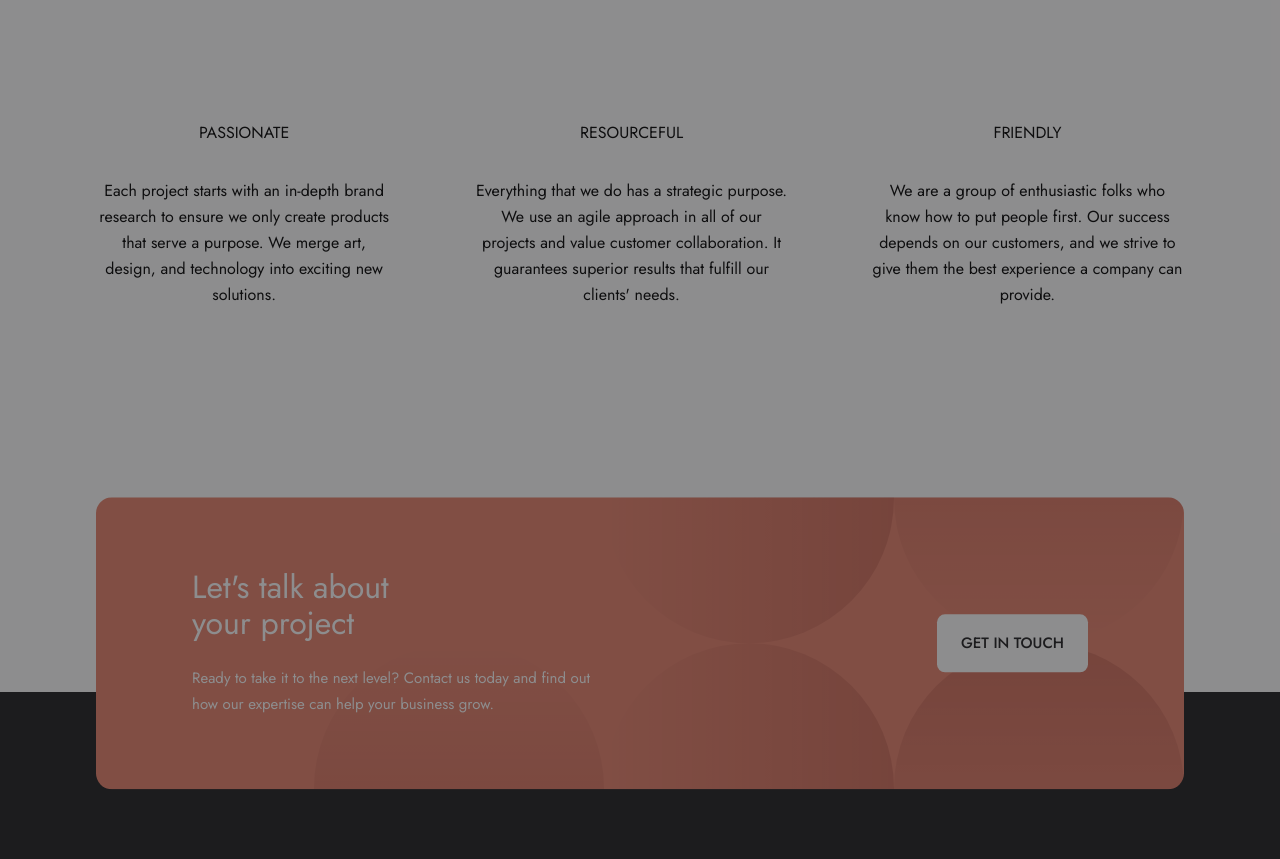
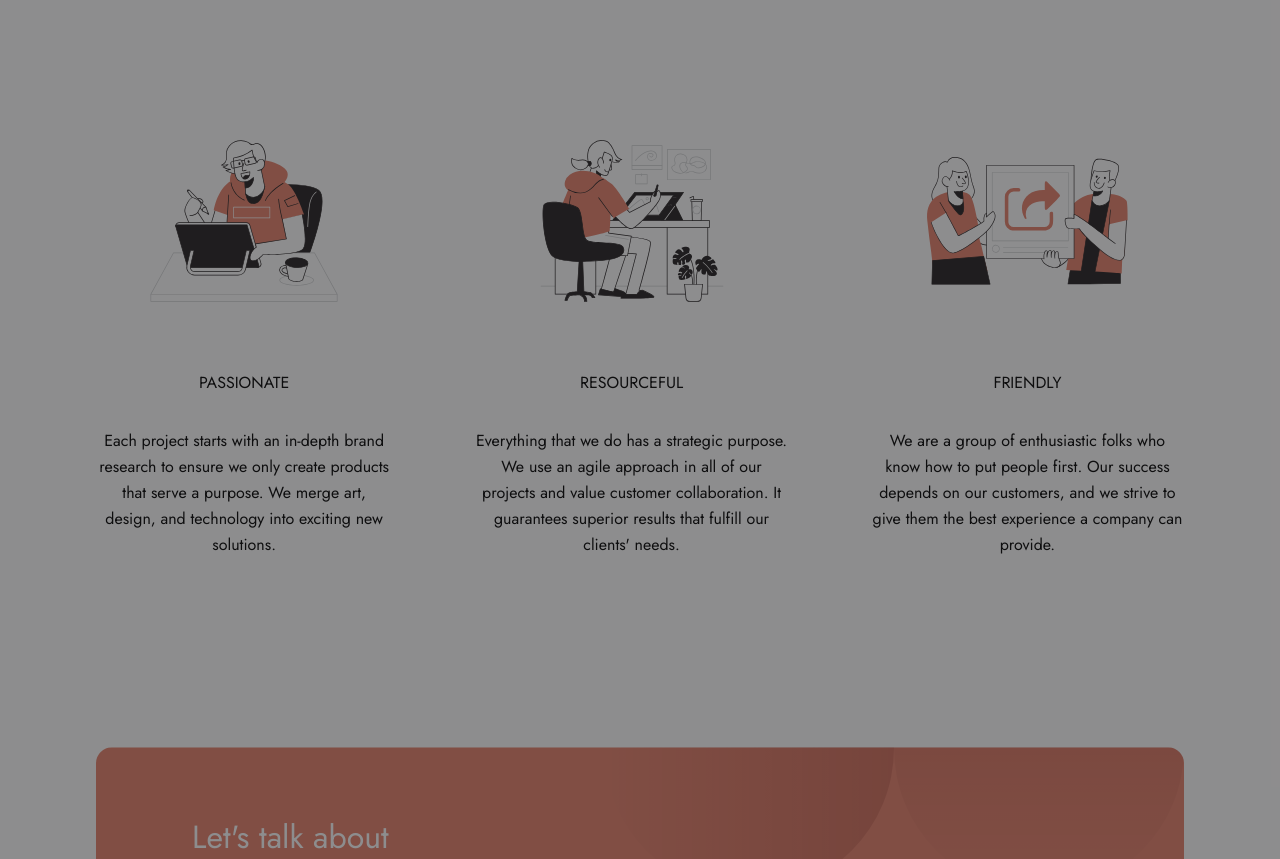
Before and after one commit to Euuphi/designo, a Next.js app: page / in a window 1280 px wide. Shown: the part 1500-2359 px from the top of the page. Built offline with nearby package versions, Linux system fonts and the light colour scheme.

Commit message:
Fix: Illustration card component icon not showing

```diff
--- a/src/components/partials/IllustrationCard.tsx
+++ b/src/components/partials/IllustrationCard.tsx
@@ -1,12 +1,23 @@
+import React from "react";
+
 interface Props {
-	icon: SVGRectElement;
+	icon: React.ElementType;
 	title: string;
 	text: string;
 }
 
-const IllustrationCard = ({ icon, title, text }: Props) => {
+/**
+ *
+ *
+ * @param {React.ElementType} icon - Icon as a React Component/Element
+ * @param {string} title - Title of card
+ * @param {string} text - Body text of card
+ * @return {*}
+ */
+const IllustrationCard = ({ icon: Icon, title, text }: Props) => {
 	return (
 		<div className="flex flex-col items-center justify-center gap-12 text-center md:flex-row md:text-left lg:flex-col lg:text-center">
+			<Icon />
 			<div>
 				<h2 className="heading-3 mb-8 uppercase md:mb-4 lg:mb-8">
 					{title}
```
